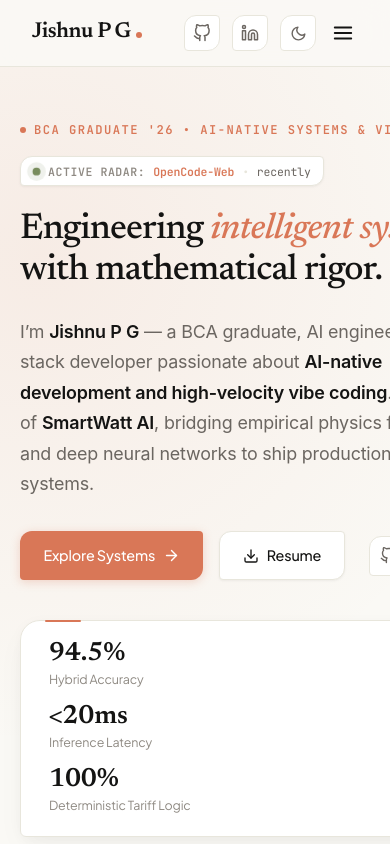
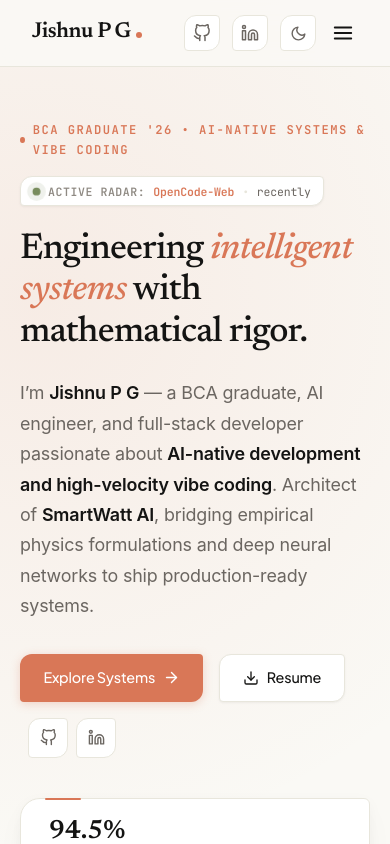
Before and after one commit to JishnuPG-tech/Portfolio, a React (Create React App) app: page / in a window 390 px wide. Shown: the top 844 px of the page. Built offline with nearby package versions, Linux system fonts and the light colour scheme; no server answers.

Commit message:
fix(mobile): enforce strict bounds and min-width resets for all grid/flex cards

```diff
--- a/src/App.css
+++ b/src/App.css
@@ -87,7 +87,7 @@ section {
 }
 
 /* Utilities */
-.container {
+.container { width: 100%;
   max-width: 1160px;
   margin: 0 auto;
   padding: 0 2rem;
@@ -236,7 +236,7 @@ h4, h5, h6 {
   .section-title {
     font-size: 2.1rem;
   }
-  .container {
+  .container { width: 100%;
     padding: 0 1.25rem;
   }
   .btn {
--- a/src/components/About.css
+++ b/src/components/About.css
@@ -417,4 +417,4 @@
   .lead-bio-card {
     padding: 1.85rem;
   }
-}
+}.philo-card, .work-domain-card, .edu-card { min-width: 0; }
--- a/src/components/EngineeringFocus.css
+++ b/src/components/EngineeringFocus.css
@@ -77,4 +77,4 @@
   .focus-grid-editorial {
     grid-template-columns: 1fr;
   }
-}
+}.focus-card-editorial, .workflow-step { min-width: 0; }
--- a/src/components/GitHubActivity.css
+++ b/src/components/GitHubActivity.css
@@ -728,6 +728,7 @@
     gap: 0.15rem;
   }
 }
-.contribution-heatmap-card { overflow-x: hidden; }
-.live-events-drawer { overflow-x: hidden; }
+.contribution-heatmap-card { min-width: 0; }
+.live-events-drawer { min-width: 0; }
 .event-content { min-width: 0; }
+.telemetry-stat-card, .repo-specimen-card { min-width: 0; }
--- a/src/components/Hero.css
+++ b/src/components/Hero.css
@@ -375,3 +375,4 @@
     display: none;
   }
 }
+.hero-masthead, .hero-specimen-wrap { min-width: 0; }
--- a/src/components/Projects.css
+++ b/src/components/Projects.css
@@ -431,3 +431,5 @@
     grid-template-columns: 1fr;
   }
 }
+@media (max-width: 600px) { .empirical-metrics-grid { grid-template-columns: 1fr; gap: 1rem; } }
+.flagship-whitepaper-card, .secondary-project-card { min-width: 0; }
--- a/src/components/Skills.css
+++ b/src/components/Skills.css
@@ -113,3 +113,4 @@
     grid-template-columns: 1fr;
   }
 }
+.fieldguide-card { min-width: 0; }
```
